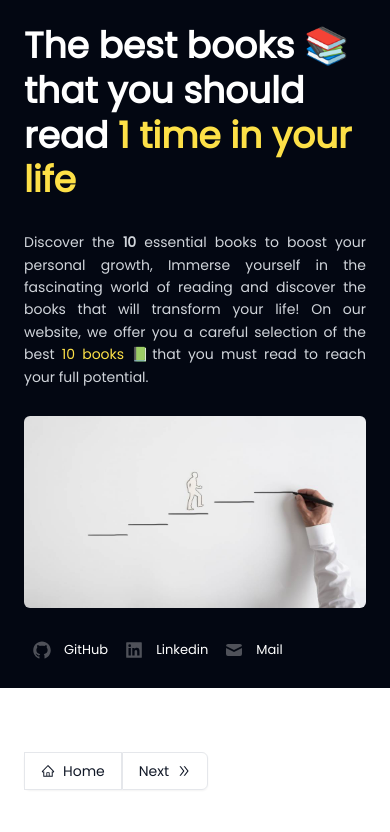
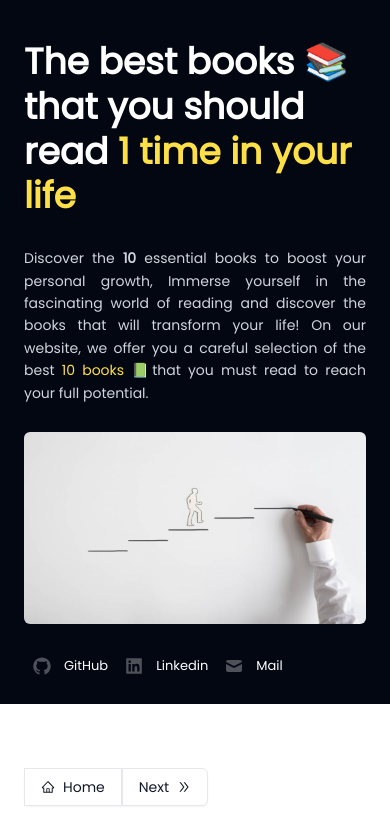
Before and after one commit to coderito/Boof, a Next.js app: page / in a window 390 px wide. Shown: the top 832 px of the page. Built offline with nearby package versions, Linux system fonts and the light colour scheme.

Commit message:
agregando paddin top

```diff
--- a/src/app/components/LadoIzquierdo.jsx
+++ b/src/app/components/LadoIzquierdo.jsx
@@ -3,7 +3,7 @@ import { HiMail } from "react-icons/hi";
 
 export default function LadoIzquiero() {
   return (
-    <section className="h-screen left-side w-full  xl:pr-56 p-6 xl:p-24 lg:w-1/2 flex items-center justify-center bg-gray-950">
+    <section className="h-screen left-side w-full pt-10 xl:pr-56 p-6 xl:p-24 lg:w-1/2 flex items-center justify-center bg-gray-950">
       <div className="flex flex-col gap-7">
 
         <h1 className="font-display text-4xl leading-[2.8rem] font-bold text-white">
```
